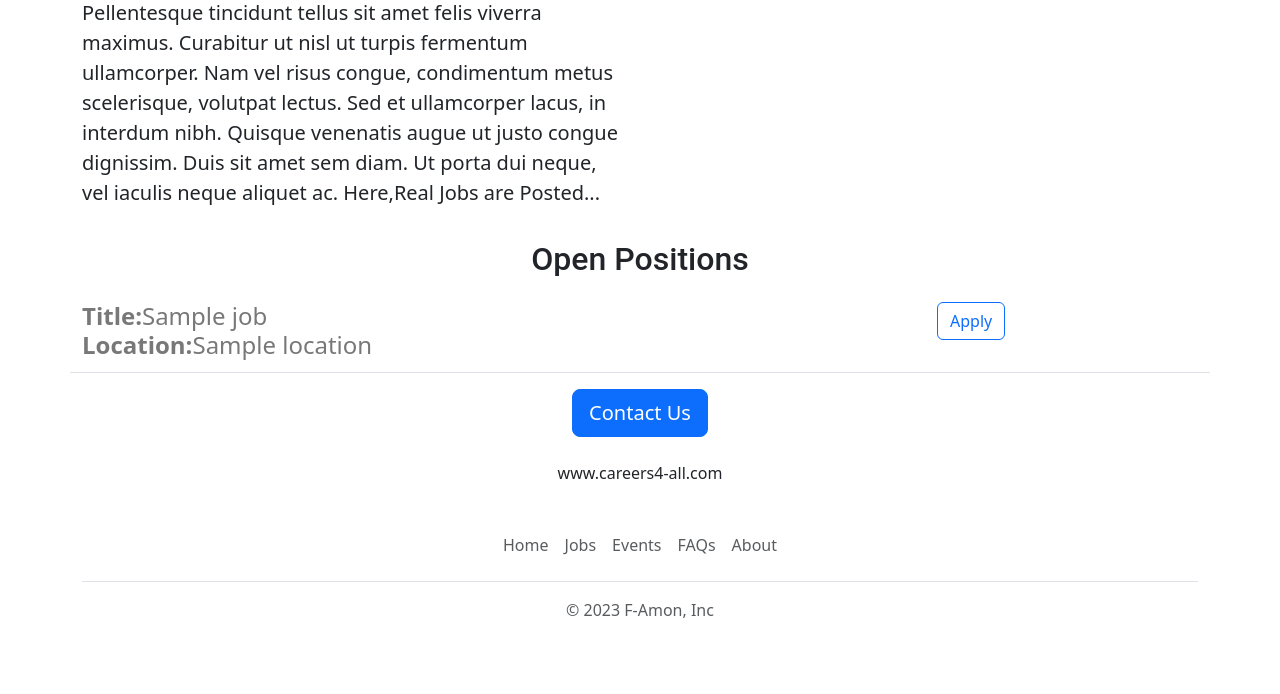
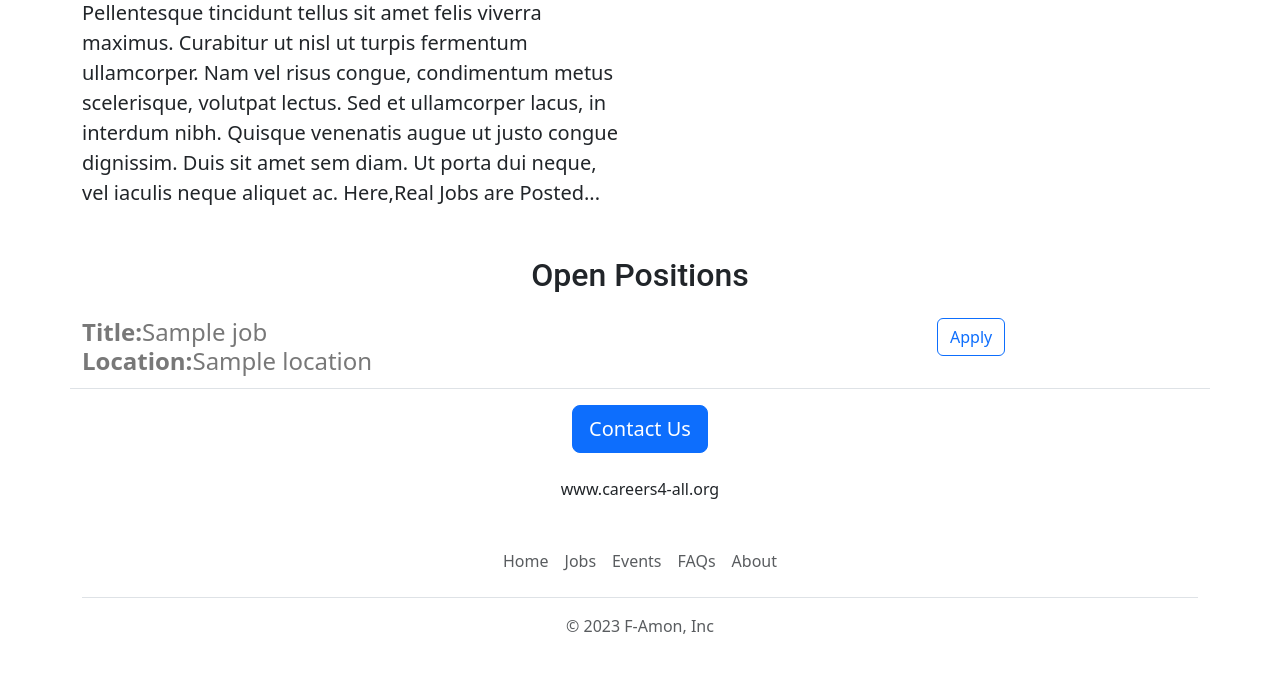
Before and after one commit to F2691981/F-Careers-V2, a Flask app: template templates/Home.html in a window 1280 px wide. Shown: the part 844-1538 px from the top of the page. Before the commit the page ends 1462 px from the top, so only its background shows below. Run offline with Flask 3, Linux system fonts and the light colour scheme; the template is opened without the code that fills it: most values are stand-ins (such as "Sample title", 1, 10 or a date in 2020).

Commit message:
Update Home.html

```diff
--- a/templates/Home.html
+++ b/templates/Home.html
@@ -49,8 +49,9 @@
   {% include "nav.html" %}
   <img class="img-fluid" id="Banner" src="https://f-amon-website.f2691981.repl.co/static/Banner.jpeg">
   <div class="container">
-  <h1 class="text-center mt-2 mb-4"> {{Company_Name}}</h1>
-    <div class="row" style="margin-bottom: 16px;">
+  <h1 class="text-center mt-2 mb-4"> {{Company_Name}}
+  </h1>
+  <div class="row" style="margin-bottom: 32px;">
     <div class="col-md-6">
   <p class="lead">
     Lorem ipsum dolor sit amet, consectetur adipiscing elit. Ut auctor dignissim efficitur. Donec in sapien ac diam cursus vestibulum ac nec elit. Proin sagittis vitae mi ut aliquam. Nam porttitor tincidunt lectus a viverra. Curabitur scelerisque porta sem sit amet bibendum. In hac habitasse platea dictumst. Suspendisse posuere tincidunt odio. Cras tempor, est a scelerisque tempus, dolor mauris condimentum enim, at consequat mi tellus ut purus. Pellentesque habitant morbi tristique senectus et netus et malesuada fames ac turpis egestas. Quisque diam massa, auctor nec turpis et, auctor consectetur erat.
@@ -65,12 +66,12 @@
   <h2 class="text-center mt-2 mb-4">Open Positions</h2>
   <div>
     {% for job in jobs %}
-      {% include "jobitem.html" %}
+      {% include 'jobitem.html' %}
     {% endfor %}
   </div>
   <div class="text-center">
   <a class="btn btn-primary btn-lg" href="mailto:f-alwan@hotmail.com?subject=Questions%20about%20Posted%20Jobs&body=Name%20%3A%3Cyour%20name%20here%3E%0D%0A%0D%0AQuestion%20%2F%20Inquiry%3A%3Cyour%20question%20here%3E%0D%0A">Contact Us</a>
-      <p class="mt-4">www.careers4-all.com</p>
+    <p class="mt-4">www.careers4-all.org</p>
     </div>
   </div>
    {% include "footer.html" %}
```
Lines whose indentation alone changed are shown as unchanged.
